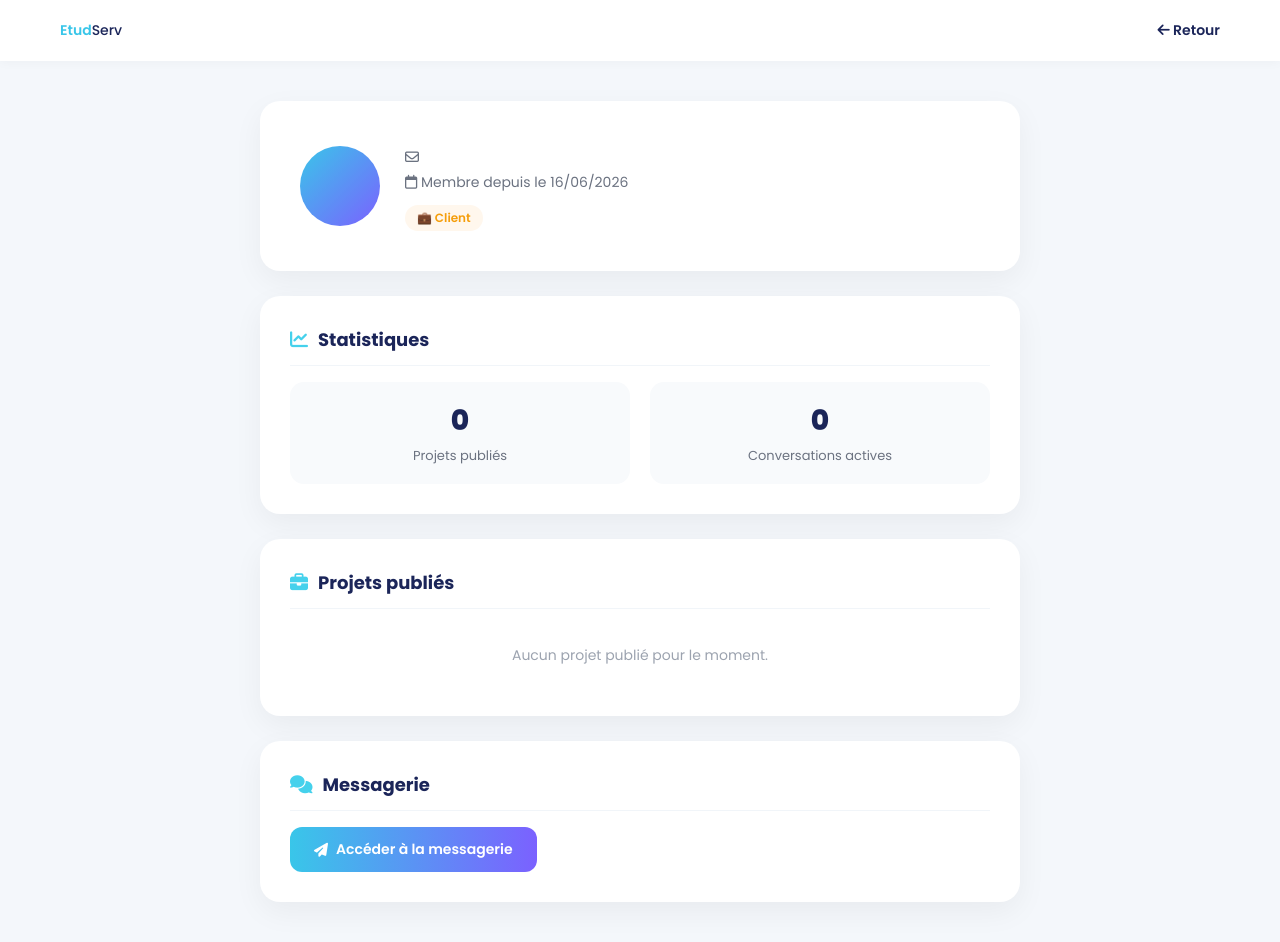
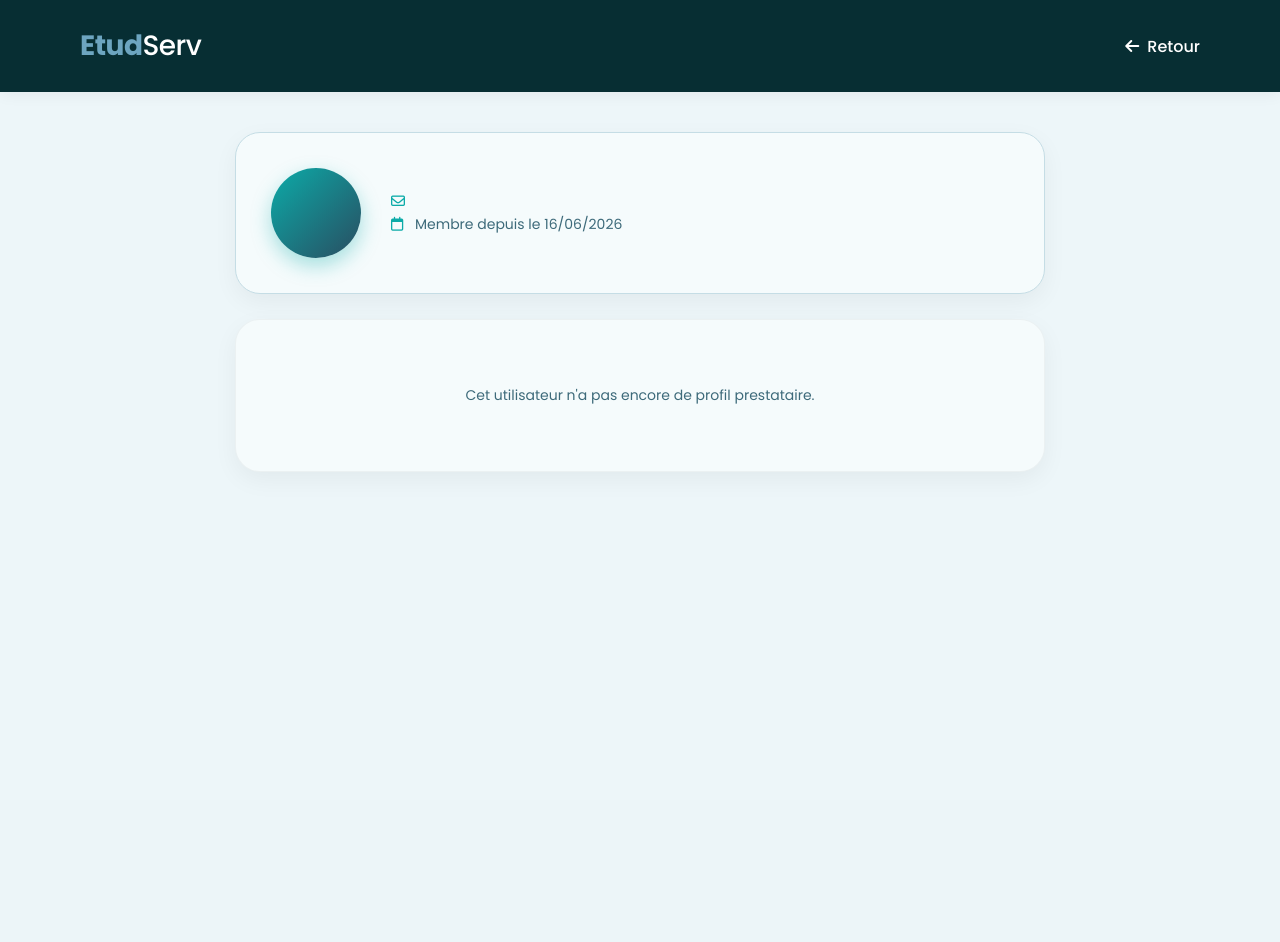
Before and after one commit to MedAbdellahi887/projet-INSAT, a Laravel app: template resources/views/auth/Profile.blade.php in a window 1280 px wide. After the commit the page ends 404 px from the top, so only its background shows below. Run offline with Laravel 12, Linux system fonts and the light colour scheme; the template is opened without the code that fills it, so the values that code supplies are empty.

Commit message:
Update Profile.blade.php

```diff
--- a/resources/views/auth/Profile.blade.php
+++ b/resources/views/auth/Profile.blade.php
@@ -1,3 +1,5 @@
+{{-- resources/views/profile.blade.php --}}
+
 <!DOCTYPE html>
 <html lang="fr">
 <head>
@@ -6,192 +8,313 @@
     <title>Profil - EtudServ</title>
     <link rel="stylesheet" href="https://cdnjs.cloudflare.com/ajax/libs/font-awesome/6.5.0/css/all.min.css">
     <style>
+/* ================= GOOGLE FONT ================= */
 @import url('https://fonts.googleapis.com/css2?family=Poppins:wght@300;400;500;600;700;800&display=swap');
 
 * { margin: 0; padding: 0; box-sizing: border-box; }
 
+/* ===== PALETTE TEAL MUTUALISÉE ===== */
+:root {
+    --color-deepest:  #05161A; /* Noir teal profond */
+    --color-dark:     #072E33; /* Vert sombre navbar */
+    --color-mid:      #0C7075; /* Teal moyen */
+    --color-accent:   #0CABA8; /* Teal vif */
+    --color-light:    #6DA5C0; /* Bleu-gris clair */
+    --color-slate:    #294D61; /* Bleu ardoise */
+    --bg-main:       #EDF6F9; /* Fond page */
+    --bg-card:       #F5FBFC; /* Surface cartes */
+    --text-dark:     #05161A; /* Texte principal */
+    --text-muted:    #3D6A7A; /* Texte secondaire */
+    --border-color:  #C5DDE5; /* Bordures douces */
+    --warning:       #f59e0b; /* Étoiles / Avis */
+    --badge-bg:      #E0F4F4; /* Fond badge */
+}
+
 body {
     font-family: 'Poppins', sans-serif;
-            background: #F4F7FB;
-            color: #1B2559;
+    background: var(--bg-main);
+    color: var(--text-dark);
     min-height: 100vh;
 }
 
+/* ================= NAVBAR ================= */
+.navbar {
+    width: 100%;
+    display: flex;
+    justify-content: space-between;
+    align-items: center;
+    padding: 25px 80px;
+    background: var(--color-dark);
+    position: sticky;
+    top: 0;
+    z-index: 100;
+    box-shadow: 0 2px 15px rgba(0,0,0,0.06);
+}
+
+.logo { font-size: 28px; font-weight: 700; letter-spacing: -0.5px; }
+.logo-blue { color: var(--color-light); }
+.logo-dark { color: #ffffff; font-weight: 500; }
+
+.navbar a {
+    color: #ffffff;
+    text-decoration: none;
+    font-weight: 500;
+    font-size: 16px;
+    display: flex;
+    align-items: center;
+    gap: 8px;
+    transition: color 0.3s ease;
+}
+
+.navbar a:hover {
+    color: var(--color-accent);
+}
+
+/* ================= CONTAINER ================= */
+.container {
+    max-width: 850px;
+    margin: 40px auto;
+    padding: 0 20px;
+}
+
+/* ================= PROFILE HEADER ================= */
+.profile-header {
+    background: var(--bg-card);
+    border-radius: 25px;
+    padding: 35px;
+    display: flex;
+    align-items: center;
+    gap: 30px;
+    border: 1px solid var(--border-color);
+    box-shadow: 0 8px 25px rgba(0,0,0,0.05);
+    margin-bottom: 25px;
+    position: relative;
+}
+
+.avatar {
+    width: 90px;
+    height: 90px;
+    border-radius: 50%;
+    background: linear-gradient(135deg, var(--color-accent), var(--color-slate));
+    color: white;
+    display: flex;
+    align-items: center;
+    justify-content: center;
+    font-size: 36px;
+    font-weight: 700;
+    flex-shrink: 0;
+    box-shadow: 0 8px 20px rgba(12,171,168,0.35);
+}
+
+.profile-info {
+    flex: 1;
+}
+
+.profile-info h1 {
+    font-size: 26px;
+    font-weight: 700;
+    color: var(--text-dark);
+    margin-bottom: 8px;
+    letter-spacing: -0.5px;
+}
+
+.profile-info p {
+    color: var(--text-muted);
+    font-size: 14px;
+    margin-bottom: 6px;
+    display: flex;
+    align-items: center;
+    gap: 8px;
+}
+
+.profile-info p i {
+    color: var(--color-accent);
+    width: 16px;
+}
+
+.badge {
+    display: inline-block;
+    background: var(--badge-bg);
+    color: var(--color-accent);
+    padding: 6px 14px;
+    border-radius: 30px;
+    font-size: 12px;
+    font-weight: 600;
+    margin-top: 10px;
+    border: 1px solid rgba(12, 171, 168, 0.15);
+}
+
+/* ================= MEMBER SINCE EXTRA CONTAINER ================= */
 .member-since {
-            background: #f8f9ff;
+    background: var(--bg-main);
     border-radius: 12px;
-            padding: 14px 16px;
+    padding: 12px 16px;
     display: flex;
     align-items: center;
     justify-content: space-between;
-            gap: 8px;
-            border: 1px solid #e8ecf8;
-            width: 300px;
+    gap: 12px;
+    border: 1px solid var(--border-color);
+    width: 100%;
+    max-width: 320px;
+    margin-top: 12px;
 }
-        .member-since .label { font-size: 11px; color: #aaa; margin-bottom: 4px; font-weight: 500; }
-        .member-since .date { font-size: 13px; color: #555; }
-        .member-since .duration { font-size: 15px; font-weight: 700; color: #3b5bdb; }
 
-        .navbar {
+.member-since .label {
+    font-size: 11px;
+    color: var(--text-muted);
+    margin-bottom: 2px;
+    font-weight: 600;
+    text-transform: uppercase;
+    letter-spacing: 0.5px;
+}
+
+.member-since .date {
+    font-size: 13px;
+    color: var(--text-dark);
+    font-weight: 500;
+}
+
+.member-since .duration {
+    font-size: 14px;
+    font-weight: 700;
+    color: var(--color-accent);
     background: white;
-            padding: 20px 60px;
+    padding: 4px 10px;
+    border-radius: 8px;
+    border: 1px solid var(--border-color);
+}
+
+/* ================= CARDS GENERAL STYLING ================= */
+.card {
+    background: var(--bg-card);
+    border-radius: 25px;
+    padding: 35px;
+    border: 1px solid rgba(0,0,0,0.04);
+    box-shadow: 0 8px 25px rgba(0,0,0,0.05);
+    margin-bottom: 25px;
+}
+
+.card h2 {
+    font-size: 20px;
+    font-weight: 700;
+    color: var(--text-dark);
+    margin-bottom: 20px;
+    display: flex;
+    align-items: center;
+    gap: 10px;
+}
+
+.card h2 i { color: var(--color-accent); }
+
+.bio-text {
+    color: var(--text-muted);
+    font-size: 15px;
+    line-height: 1.7;
+}
+
+/* ================= STATS ROW ================= */
+.stats-row {
+    display: grid;
+    grid-template-columns: repeat(auto-fit, minmax(180px, 1fr));
+    gap: 20px;
+}
+
+.stat-box {
+    background: var(--bg-main);
+    border-radius: 18px;
+    padding: 20px;
+    text-align: center;
+    border: 1px solid var(--border-color);
+    transition: transform 0.3s ease, border-color 0.3s ease, box-shadow 0.3s ease;
+}
+
+.stat-box:hover {
+    transform: translateY(-4px);
+    border-color: var(--color-accent);
+    box-shadow: 0 10px 20px rgba(0,0,0,0.04);
+}
+
+.stat-box .num {
+    font-size: 28px;
+    font-weight: 800;
+    color: var(--text-dark);
+}
+
+.stat-box .label {
+    font-size: 13px;
+    color: var(--text-muted);
+    margin-top: 4px;
+    font-weight: 500;
+}
+
+/* ================= AVIS / REVIEWS ================= */
+.avis-item {
+    border-bottom: 1px solid var(--border-color);
+    padding: 20px 0;
+}
+
+.avis-item:first-child { padding-top: 0; }
+.avis-item:last-child { border-bottom: none; padding-bottom: 0; }
+
+.avis-top {
     display: flex;
     justify-content: space-between;
     align-items: center;
-            box-shadow: 0 2px 10px rgba(0,0,0,0.03);
-        }
-        .logo { font-size: 26px; font-weight: 700; text-decoration: none; }
-        .logo-blue { color: #39C6E9; }
-        .logo-dark { color: #1B2559; font-weight: 500; }
-        .navbar a { color: #1B2559; text-decoration: none; font-weight: 600; font-size: 14px; }
-
-        .container { max-width: 800px; margin: 40px auto; padding: 0 20px; }
-
-        .profile-header {
-            background: white;
-            border-radius: 20px;
-            padding: 40px;
-            display: flex;
-            align-items: center;
-            gap: 25px;
-            box-shadow: 0 10px 30px rgba(0,0,0,0.05);
-            margin-bottom: 25px;
+    margin-bottom: 6px;
 }
 
-        .avatar {
-            width: 80px; height: 80px;
-            border-radius: 50%;
-            background: linear-gradient(135deg, #39C6E9, #7B61FF);
-            color: white;
-            display: flex; align-items: center; justify-content: center;
-            font-size: 32px; font-weight: 700; flex-shrink: 0;
+.avis-name { font-weight: 700; font-size: 15px; color: var(--text-dark); }
+.avis-date { font-size: 12px; color: var(--text-muted); font-weight: 500; }
+
+.stars { color: var(--warning); font-size: 13px; margin-bottom: 8px; }
+
+.avis-comment { color: var(--text-muted); font-size: 14px; line-height: 1.6; }
+
+.empty-text {
+    text-align: center;
+    color: var(--text-muted);
+    padding: 30px 0;
+    font-size: 14px;
 }
 
-        .profile-info h1 { font-size: 26px; font-weight: 700; margin-bottom: 6px; }
-        .profile-info p { color: #6B7280; font-size: 14px; margin-bottom: 4px; }
-
-        .badge {
-            display: inline-block;
-            padding: 4px 12px;
-            border-radius: 20px;
-            font-size: 12px;
-            font-weight: 600;
-            margin-top: 8px;
+/* RESPONSIVE DESIGN */
+@media (max-width: 768px) {
+    .navbar { padding: 20px 30px; }
+    .profile-header { flex-direction: column; text-align: center; padding: 30px 20px; }
+    .profile-info p { justify-content: center; }
+    .member-since { margin: 15px auto 0 auto; }
 }
-        .badge-freelancer { background: #EAFBFF; color: #39C6E9; }
-        .badge-client { background: #FFF7ED; color: #F59E0B; }
-
-        .card {
-            background: white;
-            border-radius: 20px;
-            padding: 30px;
-            box-shadow: 0 10px 30px rgba(0,0,0,0.05);
-            margin-bottom: 25px;
-        }
-        .card h2 {
-            font-size: 18px; font-weight: 700;
-            margin-bottom: 16px;
-            display: flex; align-items: center; gap: 10px;
-            border-bottom: 1px solid #F1F5F9;
-            padding-bottom: 12px;
-        }
-        .card h2 i { color: #45D1EC; }
-
-        .stats-row { display: flex; gap: 20px; flex-wrap: wrap; }
-        .stat-box {
-            flex: 1; min-width: 140px;
-            background: #F8FAFC;
-            border-radius: 14px;
-            padding: 18px; text-align: center;
-        }
-        .stat-box .num { font-size: 28px; font-weight: 800; color: #1B2559; }
-        .stat-box .label { font-size: 13px; color: #6B7280; margin-top: 4px; }
-
-        .avis-item {
-            border-bottom: 1px solid #F1F5F9;
-            padding: 16px 0;
-        }
-        .avis-item:last-child { border-bottom: none; }
-        .avis-top {
-            display: flex; justify-content: space-between;
-            align-items: center; margin-bottom: 6px;
-        }
-        .avis-name { font-weight: 700; font-size: 14px; }
-        .avis-date { font-size: 12px; color: #9CA3AF; }
-        .stars { color: #F59E0B; font-size: 14px; margin-bottom: 6px; }
-        .avis-comment { color: #4B5563; font-size: 14px; }
-
-        .projet-item {
-            border-bottom: 1px solid #F1F5F9;
-            padding: 16px 0;
-            display: flex; justify-content: space-between; align-items: center;
-        }
-        .projet-item:last-child { border-bottom: none; }
-        .projet-titre { font-weight: 700; font-size: 14px; margin-bottom: 4px; }
-        .projet-cat { font-size: 12px; color: #9CA3AF; }
-        .projet-budget {
-            background: #F0FDF4; color: #16A34A;
-            padding: 4px 12px; border-radius: 20px;
-            font-size: 12px; font-weight: 600;
-        }
-
-        .btn-message {
-            display: inline-flex; align-items: center; gap: 8px;
-            background: linear-gradient(90deg, #39C6E9, #7B61FF);
-            color: white; padding: 12px 24px; border-radius: 12px;
-            text-decoration: none; font-weight: 600; font-size: 14px;
-            transition: transform 0.2s;
-        }
-        .btn-message:hover { transform: translateY(-2px); }
-
-        .empty-text {
-            text-align: center; color: #9CA3AF;
-            padding: 20px 0; font-size: 14px;
-        }
-        .bio-text { color: #4B5563; font-size: 15px; line-height: 1.6; }
     </style>
 </head>
 <body>
 
     <header class="navbar">
-    <a href="{{ route('home') }}" class="logo">
+        <div class="logo">
             <span class="logo-blue">Etud</span><span class="logo-dark">Serv</span>
-    </a>
+        </div>
         <a href="{{ url()->previous() }}"><i class="fa-solid fa-arrow-left"></i> Retour</a>
     </header>
 
     <div class="container">
 
-    {{-- ===== PROFIL HEADER ===== --}}
         <div class="profile-header">
-        <div class="avatar">
-            {{ strtoupper(substr($utilisateur->prenom ?? $utilisateur->nom, 0, 1)) }}
-        </div>
+            <div class="avatar">{{ strtoupper(substr($utilisateur->prenom ?? $utilisateur->nom, 0, 1)) }}</div>
             <div class="profile-info">
                 <h1>{{ $utilisateur->prenom }} {{ $utilisateur->nom }}</h1>
                 <p><i class="fa-regular fa-envelope"></i> {{ $utilisateur->email }}</p>
                 <p><i class="fa-regular fa-calendar"></i> Membre depuis le {{ \Carbon\Carbon::parse($utilisateur->date_inscription)->format('d/m/Y') }}</p>
-
                 @if($prestataireProfil)
-                <span class="badge badge-freelancer">
-                    ⚡ {{ $prestataireProfil->type_prestataire }} — {{ $prestataireProfil->niveau }}
-                </span>
-            @else
-                <span class="badge badge-client">💼 Client</span>
+                    <span class="badge">{{ $prestataireProfil->type_prestataire }} — {{ $prestataireProfil->niveau }}</span>
                 @endif
             </div>
         </div>
 
-    {{-- ===== SI FREELANCER ===== --}}
         @if($prestataireProfil)
-
-        {{-- Biographie --}}
         <div class="card">
             <h2><i class="fa-solid fa-user-pen"></i> Biographie</h2>
             <p class="bio-text">{{ $prestataireProfil->bio ?? 'Aucune biographie renseignée.' }}</p>
         </div>
 
-        {{-- Statistiques --}}
         <div class="card">
             <h2><i class="fa-solid fa-chart-line"></i> Statistiques</h2>
             <div class="stats-row">
@@ -210,7 +333,6 @@
             </div>
         </div>
 
-        {{-- Avis reçus --}}
         <div class="card">
             <h2><i class="fa-solid fa-star"></i> Avis reçus</h2>
             @forelse($avisRecus as $avis)
@@ -236,54 +358,10 @@
                 <p class="empty-text">Aucun avis reçu pour le moment.</p>
             @endforelse
         </div>
-
-    {{-- ===== SI CLIENT ===== --}}
         @else
-
-        {{-- Statistiques client --}}
         <div class="card">
-            <h2><i class="fa-solid fa-chart-line"></i> Statistiques</h2>
-            <div class="stats-row">
-                <div class="stat-box">
-                    @php $projets = session('projets', []); @endphp
-                    <div class="num">{{ count($projets) }}</div>
-                    <div class="label">Projets publiés</div>
+            <p class="empty-text">Cet utilisateur n'a pas encore de profil prestataire.</p>
         </div>
-                <div class="stat-box">
-                    <div class="num">
-                        {{ \App\Models\Conversion::where('utilisateur_idutilisateur', $utilisateur->idutilisateur)->count() }}
-                    </div>
-                    <div class="label">Conversations actives</div>
-                </div>
-            </div>
-        </div>
-
-        {{-- Projets publiés --}}
-        <div class="card">
-            <h2><i class="fa-solid fa-briefcase"></i> Projets publiés</h2>
-            @forelse($projets as $projet)
-                <div class="projet-item">
-                    <div>
-                        <div class="projet-titre">{{ $projet['titre'] }}</div>
-                        <div class="projet-cat">{{ $projet['categorie'] ?? 'Non catégorisé' }}</div>
-                    </div>
-                    @if(isset($projet['budget']))
-                        <span class="projet-budget">{{ number_format($projet['budget'], 0, ',', ' ') }} MRU</span>
-                    @endif
-                </div>
-            @empty
-                <p class="empty-text">Aucun projet publié pour le moment.</p>
-            @endforelse
-        </div>
-
-        {{-- Messagerie --}}
-        <div class="card">
-            <h2><i class="fa-solid fa-comments"></i> Messagerie</h2>
-            <a href="{{ route('messagerie.index') }}" class="btn-message">
-                <i class="fa-solid fa-paper-plane"></i> Accéder à la messagerie
-            </a>
-        </div>
-
         @endif
 
     </div>
```
Lines whose indentation alone changed are shown as unchanged.
